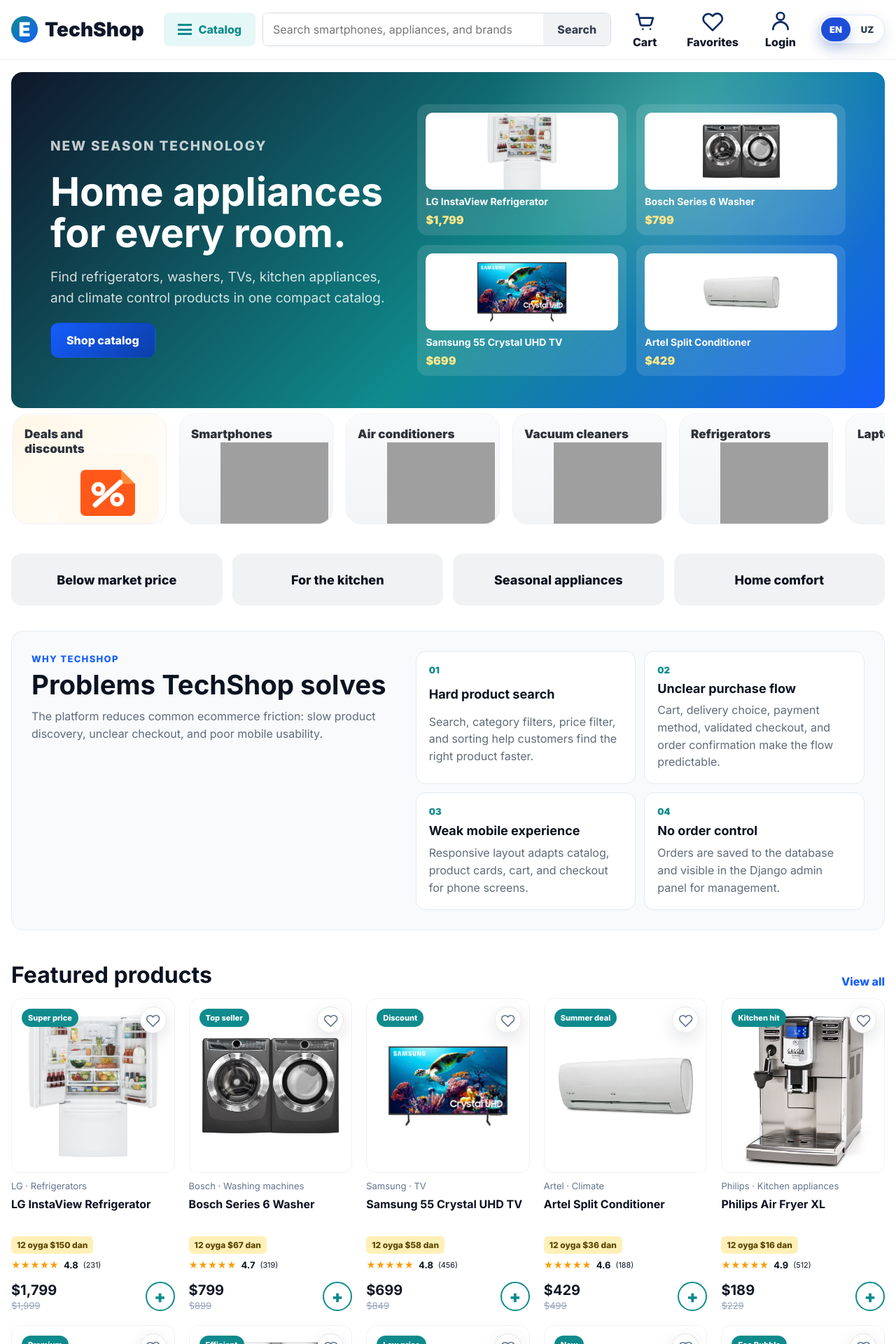
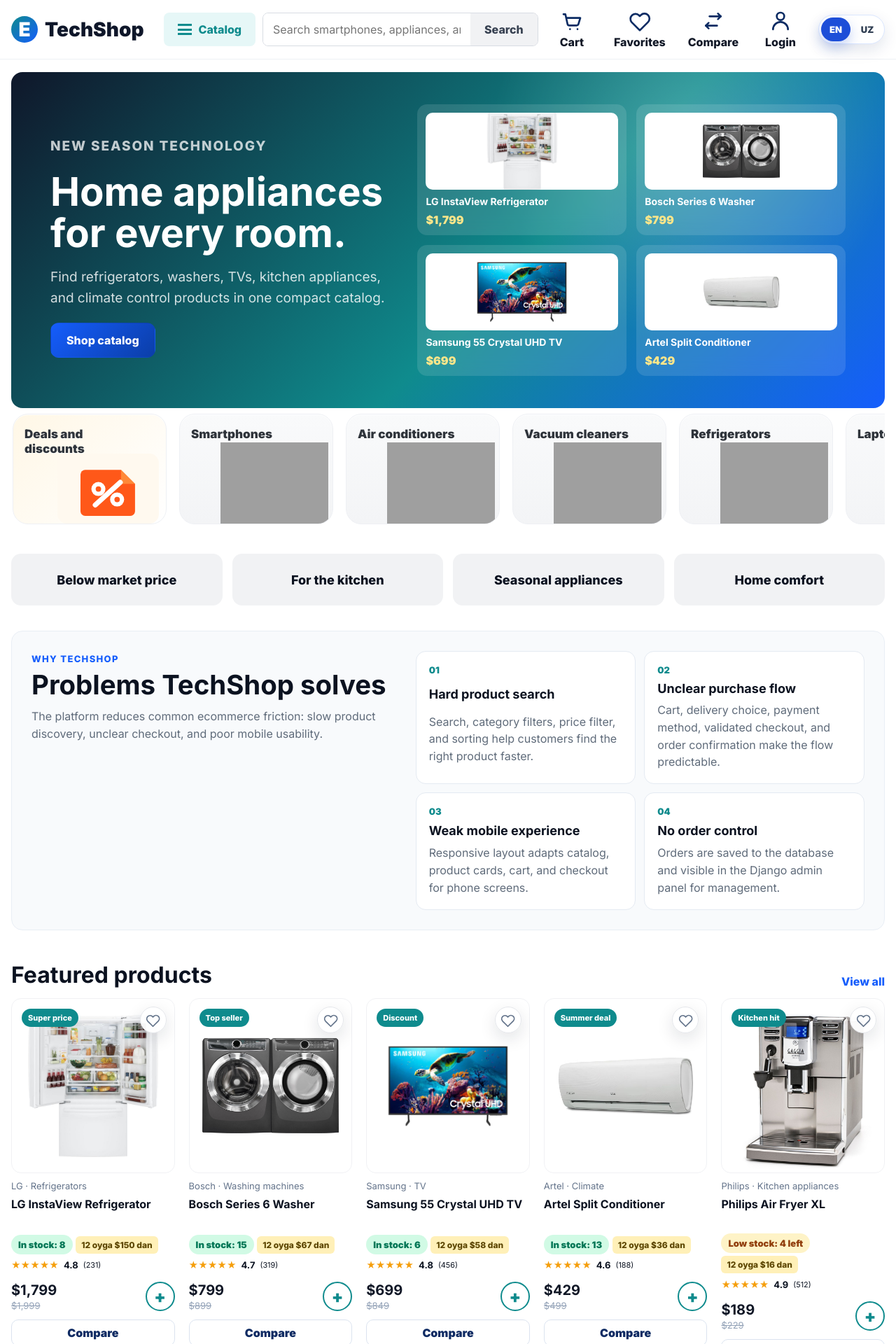
Before and after one commit to baratshorayev19-sudo/techshop, a Django app: page / in a window 1280 px wide. Shown: the top 1920 px of the page at 70% size. Run offline with Django 5.2, Linux system fonts and the light colour scheme; grey boxes are pictures that could not be loaded.

Commit message:
Add stock compare and recently viewed features

```diff
--- a/shop/context_processors.py
+++ b/shop/context_processors.py
@@ -7,6 +7,8 @@
     "en": {
         "home": "Home",
         "products": "Products",
+        "price": "Price",
+        "rating": "Rating",
         "about": "About",
         "contact": "Contact",
         "cart": "Cart",
@@ -43,6 +45,14 @@
         "login_with_google": "Continue with Google",
         "login_or": "or",
         "favorites": "Favorites",
+        "compare": "Compare",
+        "compare_products": "Compare products",
+        "add_to_compare": "Compare",
+        "remove_from_compare": "Compared",
+        "comparison_empty": "No products selected for comparison yet.",
+        "recently_viewed": "Recently viewed",
+        "stock": "Stock",
+        "availability": "Availability",
         "search_placeholder": "Search smartphones, appliances, and brands",
         "login_title": "Sign in to TechShop",
         "phone_placeholder": "+998 00 000-00-00",
@@ -208,6 +218,8 @@
     "uz": {
         "home": "Bosh sahifa",
         "products": "Mahsulotlar",
+        "price": "Narx",
+        "rating": "Reyting",
         "about": "Biz haqimizda",
         "contact": "Aloqa",
         "cart": "Savatcha",
@@ -244,6 +256,14 @@
         "login_with_google": "Google orqali kirish",
         "login_or": "yoki",
         "favorites": "Saralangan",
+        "compare": "Taqqoslash",
+        "compare_products": "Mahsulotlarni taqqoslash",
+        "add_to_compare": "Taqqoslash",
+        "remove_from_compare": "Tanlangan",
+        "comparison_empty": "Taqqoslash uchun hali mahsulot tanlanmagan.",
+        "recently_viewed": "Oxirgi ko'rilganlar",
+        "stock": "Ombor",
+        "availability": "Mavjudlik",
         "search_placeholder": "Smartfon, texnika va brendlarni izlash",
         "login_title": "TechShop'ga kirish",
         "phone_placeholder": "+998 00 000-00-00",
--- a/shop/urls.py
+++ b/shop/urls.py
@@ -10,6 +10,8 @@
     path("products/<slug:slug>/", views.product_detail, name="product_detail"),
     path("favorites/", views.favorites, name="favorites"),
     path("favorites/toggle/<slug:slug>/", views.toggle_favorite, name="toggle_favorite"),
+    path("compare/", views.compare, name="compare"),
+    path("compare/toggle/<slug:slug>/", views.toggle_compare, name="toggle_compare"),
     path("cart/", views.cart, name="cart"),
     path("cart/add/<slug:slug>/", views.add_to_cart, name="add_to_cart"),
     path("cart/update/<slug:slug>/", views.update_cart, name="update_cart"),
--- a/shop/views.py
+++ b/shop/views.py
@@ -25,18 +25,44 @@
     return set(request.session.get("favorites", []))
 
 
+def _compare_slugs(request):
+    return request.session.get("compare", [])
+
+
+def _stock_status(product, language):
+    if product["id"] % 11 == 0:
+        quantity = 0
+    else:
+        quantity = (product["id"] * 7) % 16 + 1
+    if quantity == 0:
+        label = "Mavjud emas" if language == "uz" else "Out of stock"
+        level = "out"
+    elif quantity <= 5:
+        label = f"Kam qoldi: {quantity} dona" if language == "uz" else f"Low stock: {quantity} left"
+        level = "low"
+    else:
+        label = f"Mavjud: {quantity} dona" if language == "uz" else f"In stock: {quantity}"
+        level = "in"
+    return {"quantity": quantity, "label": label, "level": level, "is_available": quantity > 0}
+
+
+def _attach_product_state(localized, source, language, request):
+    localized["is_favorite"] = localized["slug"] in _favorite_slugs(request)
+    localized["is_compared"] = localized["slug"] in set(_compare_slugs(request))
+    localized["stock"] = _stock_status(source, language)
+    return localized
+
+
 def _with_favorite_flags(products, language, request):
-    favorites = _favorite_slugs(request)
     localized = localize_products(products, language)
-    for product in localized:
-        product["is_favorite"] = product["slug"] in favorites
+    for source, product in zip(products, localized):
+        _attach_product_state(product, source, language, request)
     return localized
 
 
 def _with_favorite_flag(product, language, request):
     localized = localize_product(product, language)
-    localized["is_favorite"] = localized["slug"] in _favorite_slugs(request)
-    return localized
+    return _attach_product_state(localized, product, language, request)
 
 
 def _cart_items(request):
@@ -170,6 +196,11 @@
             messages.success(request, "Sharhingiz qo'shildi." if language == "uz" else "Your review was added.")
             return redirect("shop:product_detail", slug=slug)
 
+    recently_viewed = [item for item in request.session.get("recently_viewed", []) if item != slug]
+    recently_viewed.insert(0, slug)
+    request.session["recently_viewed"] = recently_viewed[:8]
+    request.session.modified = True
+
     related = [item for item in PRODUCTS if item["category"] == product["category"] and item["slug"] != slug]
     if len(related) < 4:
         related_slugs = {item["slug"] for item in related}
@@ -179,6 +210,8 @@
             if item["slug"] != slug and item["slug"] not in related_slugs
         )
     related = related[:4]
+    recent_products = [get_product(item_slug) for item_slug in recently_viewed[1:5]]
+    recent_products = [item for item in recent_products if item]
     return render(
         request,
         "shop/product_detail.html",
@@ -188,6 +221,7 @@
             "review_form": review_form,
             "product_reviews": product_reviews,
             "visible_review_count": product["reviews"] + len(product_reviews),
+            "recently_viewed": _with_favorite_flags(recent_products, language, request),
         },
     )
 
@@ -204,6 +238,37 @@
     products = [product for product in PRODUCTS if product["slug"] in favorite_set]
     products.sort(key=lambda product: favorite_order.index(product["slug"]) if product["slug"] in favorite_order else 9999)
     return render(request, "shop/favorites.html", {"products": _with_favorite_flags(products, language, request)})
+
+
+def compare(request):
+    language = current_language(request)
+    compare_order = _compare_slugs(request)
+    products = [get_product(slug) for slug in compare_order]
+    products = [product for product in products if product]
+    return render(request, "shop/compare.html", {"products": _with_favorite_flags(products, language, request)})
+
+
+@require_POST
+def toggle_compare(request, slug):
+    language = current_language(request)
+    product = get_product(slug)
+    if not product:
+        messages.error(request, "Mahsulot topilmadi." if language == "uz" else "Product not found.")
+        return redirect("shop:products")
+
+    compare_list = _compare_slugs(request)
+    if slug in compare_list:
+        compare_list = [item for item in compare_list if item != slug]
+        message = "Mahsulot taqqoslashdan olib tashlandi." if language == "uz" else "Product removed from comparison."
+    else:
+        compare_list = [slug] + compare_list
+        compare_list = compare_list[:4]
+        message = "Mahsulot taqqoslashga qo'shildi." if language == "uz" else "Product added to comparison."
+    request.session["compare"] = compare_list
+    request.session.modified = True
+    messages.success(request, message)
+    next_url = request.POST.get("next") or request.META.get("HTTP_REFERER") or reverse("shop:compare")
+    return redirect(_safe_next_url(request, next_url))
 
 
 @require_POST
@@ -239,6 +304,10 @@
     if not product:
         messages.error(request, "Mahsulot topilmadi." if language == "uz" else "Product not found.")
         return redirect("shop:products")
+    if not _stock_status(product, language)["is_available"]:
+        messages.error(request, "Bu mahsulot hozir mavjud emas." if language == "uz" else "This product is out of stock.")
+        next_url = request.POST.get("next") or request.META.get("HTTP_REFERER") or reverse("shop:products")
+        return redirect(_safe_next_url(request, next_url))
     quantity = _parse_quantity(request.POST.get("quantity"))
     cart = request.session.get("cart", {})
     cart[slug] = cart.get(slug, 0) + quantity
--- a/static/css/styles.css
+++ b/static/css/styles.css
@@ -560,7 +560,8 @@
 }
 .detail-info h1 { margin: 16px 0; font-size: clamp(38px, 6vw, 68px); line-height: 1; }
 .detail-price { display: flex; align-items: center; gap: 14px; margin: 24px 0; }
-.detail-favorite-form { margin: -8px 0 18px; }
+.detail-mini-actions { display: flex; flex-wrap: wrap; gap: 10px; margin: -8px 0 18px; }
+.detail-favorite-form { margin: 0; }
 .detail-favorite-btn {
     display: inline-flex;
     align-items: center;
@@ -591,6 +592,11 @@
     background: #fff1f2;
 }
 .detail-favorite-btn.active svg { fill: currentColor; }
+.detail-favorite-btn.compare-active {
+    color: #0f8b8d;
+    border-color: #99f6e4;
+    background: #ecfeff;
+}
 .spec-list { display: grid; gap: 12px; padding: 0; list-style: none; }
 .spec-list li { padding: 13px 15px; border: 1px solid var(--line); border-radius: 14px; background: #fff; }
 .buy-box { display: grid; grid-template-columns: minmax(170px, 210px) 1fr; gap: 14px; margin-top: 22px; }
@@ -1948,6 +1954,108 @@
     text-align: center;
 }
 
+.stock-chip {
+    display: inline-flex;
+    align-items: center;
+    width: fit-content;
+    min-height: 28px;
+    padding: 0 10px;
+    border-radius: 999px;
+    font-size: 13px;
+    font-weight: 900;
+}
+
+.stock-chip.in {
+    color: #047857;
+    background: #d1fae5;
+}
+
+.stock-chip.low {
+    color: #92400e;
+    background: #fef3c7;
+}
+
+.stock-chip.out {
+    color: #b91c1c;
+    background: #fee2e2;
+}
+
+.compare-form {
+    margin-top: 12px;
+}
+
+.compare-form button {
+    width: 100%;
+    min-height: 38px;
+    border: 1px solid #dbe3ef;
+    border-radius: 10px;
+    color: #0f2b63;
+    background: #fff;
+    font-weight: 900;
+    cursor: pointer;
+}
+
+.compare-form button.active {
+    color: #0f8b8d;
+    border-color: #99f6e4;
+    background: #ecfeff;
+}
+
+.icon-btn:disabled,
+.btn:disabled {
+    cursor: not-allowed;
+    opacity: .45;
+    transform: none;
+    box-shadow: none;
+}
+
+.compare-table-wrap {
+    max-width: 1280px;
+    margin: 0 auto 42px;
+    padding: 0 clamp(18px, 5vw, 64px);
+    overflow-x: auto;
+}
+
+.compare-table {
+    width: 100%;
+    min-width: 720px;
+    border-collapse: collapse;
+    overflow: hidden;
+    border: 1px solid #e4eaf2;
+    border-radius: 16px;
+    background: #fff;
+    box-shadow: var(--soft-shadow);
+}
+
+.compare-table th,
+.compare-table td {
+    min-width: 180px;
+    padding: 16px;
+    border-bottom: 1px solid #edf1f6;
+    border-right: 1px solid #edf1f6;
+    text-align: left;
+    vertical-align: top;
+}
+
+.compare-table th:first-child,
+.compare-table td:first-child {
+    min-width: 150px;
+    color: #64748b;
+    font-weight: 900;
+}
+
+.compare-table img {
+    width: 120px;
+    height: 92px;
+    object-fit: contain;
+    margin-bottom: 10px;
+}
+
+.compare-table span {
+    display: block;
+    font-weight: 900;
+}
+
 .problem-section {
     display: grid;
     grid-template-columns: minmax(280px, .9fr) minmax(520px, 1.1fr);
--- a/templates/base.html
+++ b/templates/base.html
@@ -9,7 +9,7 @@
     <link rel="preconnect" href="https://fonts.googleapis.com">
     <link rel="preconnect" href="https://fonts.gstatic.com" crossorigin>
     <link href="https://fonts.googleapis.com/css2?family=Inter:wght@400;500;600;700;800;900&display=swap" rel="stylesheet">
-    <link rel="stylesheet" href="{% static 'css/styles.css' %}?v=20260514-1">
+    <link rel="stylesheet" href="{% static 'css/styles.css' %}?v=20260514-2">
 </head>
 <body>
     <header class="market-header">
@@ -100,6 +100,15 @@
                     </svg>
                     <span>{{ ui.favorites }}</span>
                     <b class="{% if not favorites_count %}hidden{% endif %}" data-favorites-count>{{ favorites_count }}</b>
+                </a>
+                <a class="market-action" href="{% url 'shop:compare' %}" aria-label="{{ ui.compare }}">
+                    <svg viewBox="0 0 24 24" aria-hidden="true">
+                        <path d="M8 7h12"></path>
+                        <path d="m17 4 3 3-3 3"></path>
+                        <path d="M16 17H4"></path>
+                        <path d="m7 14-3 3 3 3"></path>
+                    </svg>
+                    <span>{{ ui.compare }}</span>
                 </a>
                 {% if auth_display %}
                     <div class="account-menu" data-account-menu>
@@ -245,6 +254,6 @@
             <a href="{% url 'shop:contact' %}">{{ ui.support }}</a>
         </div>
     </footer>
-    <script src="{% static 'js/main.js' %}?v=20260514-1"></script>
+    <script src="{% static 'js/main.js' %}?v=20260514-2"></script>
 </body>
 </html>
--- a/templates/shop/_product_card.html
+++ b/templates/shop/_product_card.html
@@ -16,6 +16,7 @@
         <div class="muted">{{ product.brand }} &middot; {{ product.category_label }}</div>
         <h3><a href="{% url 'shop:product_detail' product.slug %}">{{ product.name }}</a></h3>
         <p>{{ product.short }}</p>
+        <div class="stock-chip {{ product.stock.level }}">{{ product.stock.label }}</div>
         <div class="installment">12 oyga {{ product.monthly_price_display }} dan</div>
         <div class="rating" aria-label="{{ product.rating }} {{ ui.out_of_stars }}">
             <span>&#9733;&#9733;&#9733;&#9733;&#9733;</span>
@@ -30,8 +31,15 @@
             <form method="post" action="{% url 'shop:add_to_cart' product.slug %}">
                 {% csrf_token %}
                 <input type="hidden" name="next" value="{{ request.get_full_path }}">
-                <button class="icon-btn" type="submit" aria-label="{{ ui.add_to_cart }}">+</button>
+                <button class="icon-btn" type="submit" aria-label="{{ ui.add_to_cart }}" {% if not product.stock.is_available %}disabled{% endif %}>+</button>
             </form>
         </div>
+        <form class="compare-form" method="post" action="{% url 'shop:toggle_compare' product.slug %}">
+            {% csrf_token %}
+            <input type="hidden" name="next" value="{{ request.get_full_path }}">
+            <button class="{% if product.is_compared %}active{% endif %}" type="submit">
+                {% if product.is_compared %}{{ ui.remove_from_compare }}{% else %}{{ ui.add_to_compare }}{% endif %}
+            </button>
+        </form>
     </div>
 </article>
```
Also changed, not shown: templates/shop/compare.html (added, +67 -0 lines), templates/shop/product_detail.html (+24 -1 lines).
